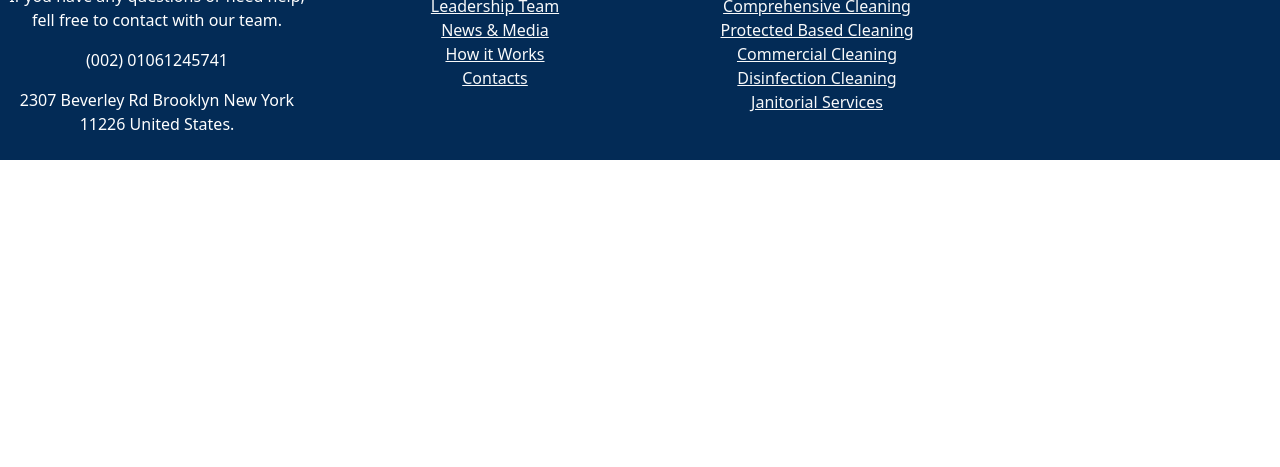
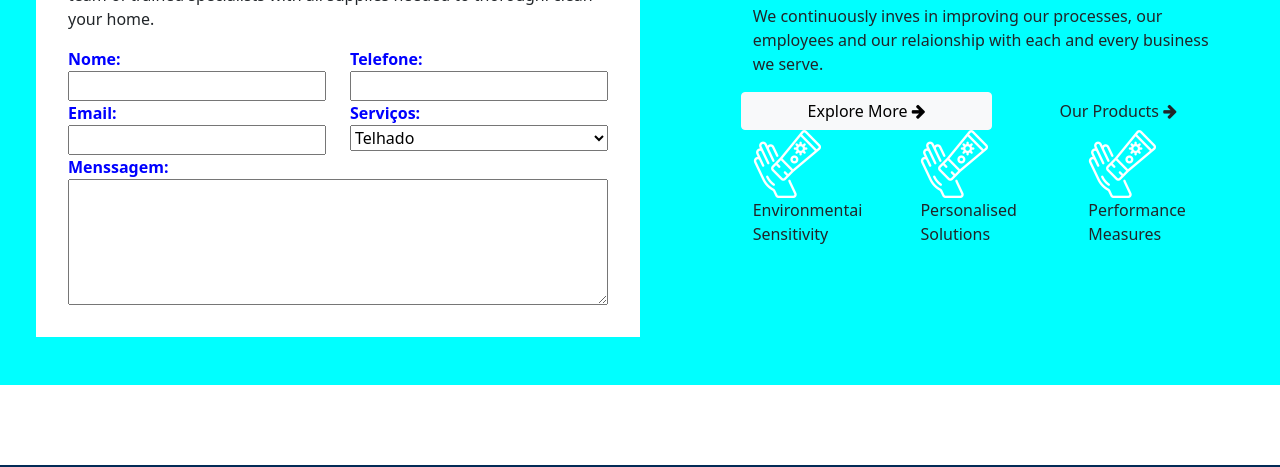
Before and after one commit to RobertoHiro/sense, a website: page desafio/index.html in a window 1280 px wide. Shown: the part 2350-2817 px from the top of the page. Before the commit the page ends 2510 px from the top, so only its background shows below. Drawn offline with nearby package versions, Linux system fonts and the light colour scheme.

Commit message:
adicionado orcamento

```diff
--- a/desafio/css/base.css
+++ b/desafio/css/base.css
@@ -6,11 +6,26 @@
 #solucao{
     margin-top: -5rem;
     color: white;
-    padding: 2rem;
 }
 
 #solucao div{
     padding: 2rem;
+}
+
+#orcamento{
+    background-color: aqua;
+    padding: 3rem;
+    margin-top: 2rem;
+}
+
+#inputField{
+    background-color: white;
+    padding: 2rem;
+}
+
+#inputField div label{
+    color: blue;
+    font-weight: bold;
 }
 
 #before_navbar{
@@ -58,3 +73,15 @@ ul {
     margin-bottom: 2rem;
     color: white;
 }
+
+#nossosServicos{
+    justify-content: space-between;
+}
+
+
+#saibaMaisImg{
+    background-image: url(../img/saibaMais-focus.png);
+    min-height: 300px;
+    margin-left: 0px;
+
+}
--- a/desafio/css/responsive.css
+++ b/desafio/css/responsive.css
@@ -4,17 +4,6 @@
     background-position: center;
     background-repeat: no-repeat;
     background-size: cover;
-}
-#nossosServicos{
-    justify-content: space-between;
-}
-
-
-#saibaMaisImg{
-    background-image: url(../img/saibaMais-focus.png);
-    min-height: 300px;
-    margin-left: 0px;
-
 }
 
 @media only screen and (min-width: 768px) {
@@ -36,4 +25,8 @@
   #tiposDeLimpeza .carousel-inner .carousel-item > div:first-child {
     display: block;
   }
+
+    #tiposDeLimpezaCarousel .carousel-inner .carousel-item div{
+        width: 100%;
+    }
 }
--- a/desafio/index.html
+++ b/desafio/index.html
@@ -243,8 +243,9 @@
                     </div>
             </div>
 
-            <div class="row justify-content-between" id="solucao">
-
+            <!-- soluções -->
+            <div class="container">
+                <div class="row justify-content-around" id="solucao">
                     <div class="col-md-5 col-12" style="background-color: blue">
                         <h2>Soluções em Limpeza de Telhados</h2>
                         <p>The processes and system we put in place provide high quality service with a focus on safety. All our employees are trained and certified in the most current pandemic.</p>
@@ -257,7 +258,62 @@
                     </div>
 
                 </div>
+            </div>
+            <!-- Solicitar Orçamento -->
+            <div class="row justify-content-between" id="orcamento">
+                <div class="col-md-6 col-12" id="inputField">
+                    <h2>Solicite um Orçamento</h2>
+                    <p>For a cleaning that meets your highest stamdards, ou need a dedicated team of trained specialists with all supplies needed to thoroughl clean your home.</p>
+                    <div class="row">
+                        <div class="col-md-6 col-12">
+                            <label>Nome:</label>
+                            <input type="text" name="name" value="" class="w-100">
+                        </div>
+                        <div class="col-md-6 col-12">
+                            <label>Telefone:</label>
+                            <input type="tel" name="tel" value="" class="w-100">
+                        </div>
+                        <div class="col-md-6 col-12">
+                            <label>Email:</label>
+                            <input type="email" name="email" value="" class="w-100">
+                        </div>
+                        <div class="col-md-6 col-12">
+                            <label>Serviços:</label>
+                            <select id="servicos" name="servicos" class="w-100">
+                                <option value="roof">Telhado</option>
+                                <option value="roof">Pedra</option>
+                                <option value="roof">Estofado</option>
+                            </select>
+                        </div>
+                        <div class="col">
+                            <label>Menssagem:</label>
+                            <textarea name="mensagem" rows="5" class="w-100"></textarea>
+                        </div>
 
+                    </div>
+                </div>
+                <div class="col-md-5 col-12" id="moreInfo">
+                    <div class="row">
+                        <h2>Your Clients & Emploees Deserve A Clean, Safe and Healthy Environment!!</h2>
+                        <p>We continuously inves in improving our processes, our employees and our relaionship with each and every business we serve.</p>
+                        <button class="btn btn-light col-md-6 col-12">Explore More <i class="fa fa-arrow-right"></i></button>
+                        <button class="btn btn-blue col-md-6 col-12">Our Products <i class="fa fa-arrow-right"></i></button>
+                        <div class="col-md-4 col-12">
+                            <img src="img/cream-white.png">
+                            <p>Environmentai Sensitivity</p>
+                        </div>
+                        <div class="col-md-4 col-12">
+                            <img src="img/cream-white.png">
+                            <p>Personalised Solutions</p>
+                        </div>
+                        <div class="col-md-4 col-12">
+                            <img src="img/cream-white.png">
+                            <p>Performance Measures</p>
+                        </div>
+                    </div>
+                </div>
+
+            </div>
         </div>
 
 
```
Lines whose indentation alone changed are shown as unchanged.
